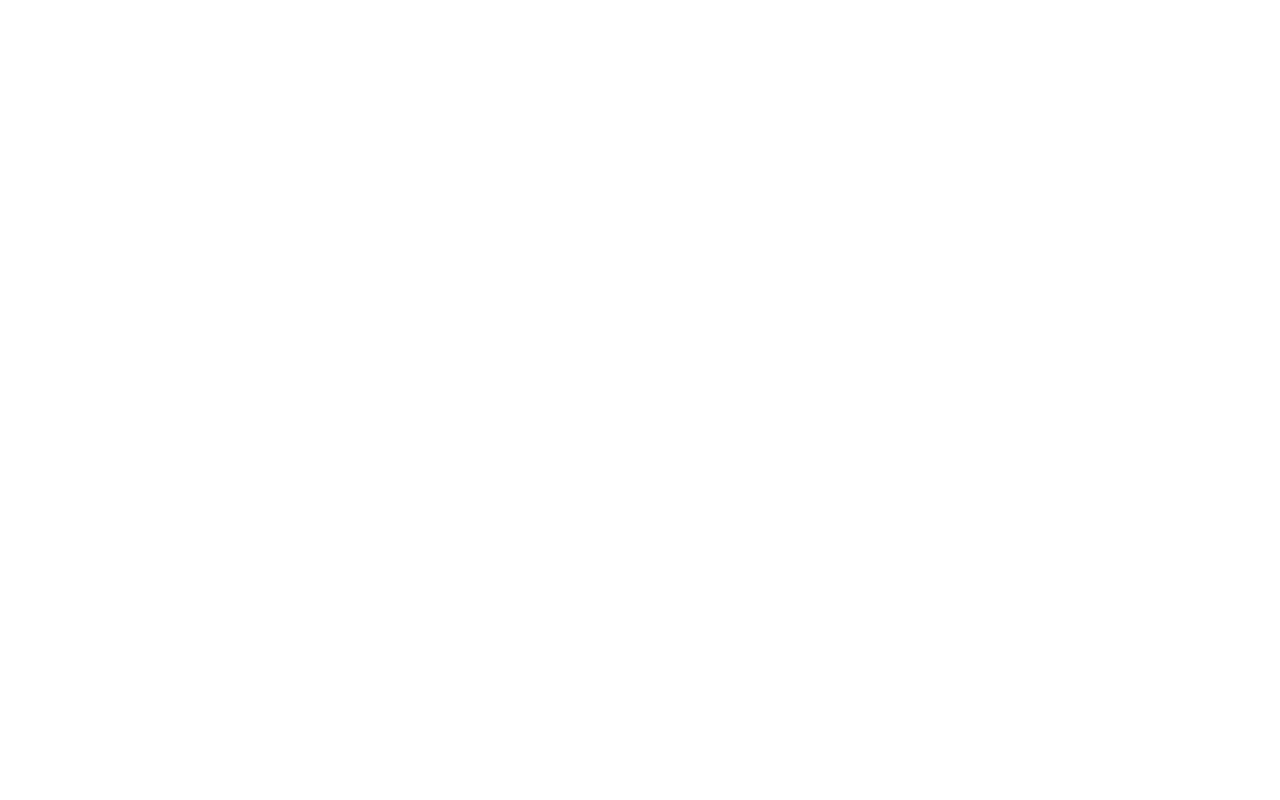
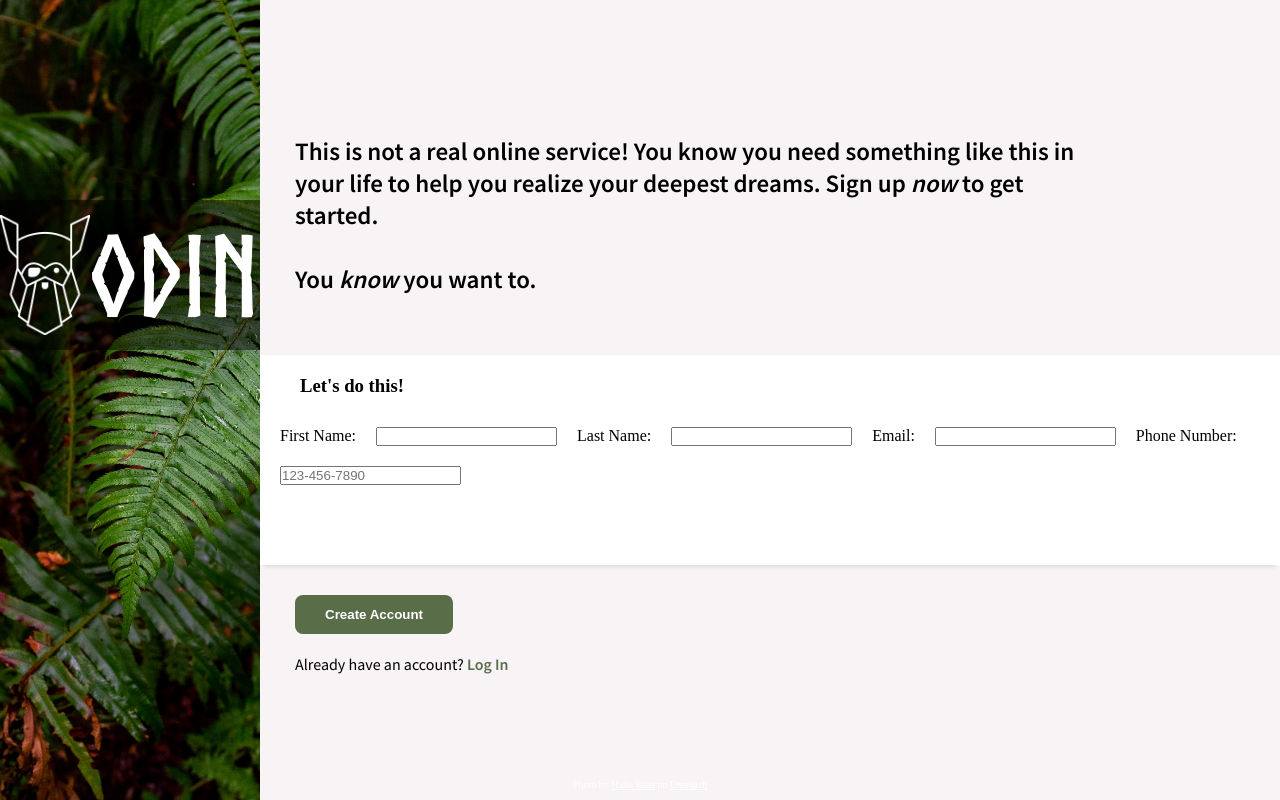
Before and after one commit to anyamittal08/sign-up-form, a plain HTML site: page index.html in a window 1280 px wide. Drawn offline with Linux system fonts and the light colour scheme; a web font is replaced by a local one.

Commit message:
sign up form. styling in place, layout needs some work

```diff
--- a/index.html
+++ b/index.html
@@ -4,9 +4,46 @@
     <meta charset="UTF-8">
     <meta http-equiv="X-UA-Compatible" content="IE=edge">
     <meta name="viewport" content="width=device-width, initial-scale=1.0">
+    <link href="styles.css" rel="stylesheet">
+    <link rel="preconnect" href="https://fonts.googleapis.com">
+    <link rel="preconnect" href="https://fonts.gstatic.com" crossorigin>
+    <link href="https://fonts.googleapis.com/css2?family=Ms+Madi&family=Source+Sans+Pro:wght@400;600&display=swap" rel="stylesheet">
     <title>Sign-up Form</title>
 </head>
 <body>
-
+    <main>
+        <section class="left-panel">
+            <div class="logo-bg">
+                <img src="odin-lined.png" alt="odin-logo">
+                <h1 class="odin">ODIN</h1>
+            </div>
+            <footer class="bg-credit">Photo by <a href="https://unsplash.com/@haliewestphoto">Halie West</a> on <a href="https://unsplash.com/">Unsplash</a></footer>
+        </section>
+        <section class="right-panel">
+            <div class="cta">
+                <p>This is not a real online service! You know you need something like this in your life to help you realize your deepest dreams. Sign up <em>now</em> to get started.</p> <br />
+                <p>You <em>know</em> you want to.</p>
+            </div>
+            <section class="form-container">
+                <h3> Let's do this!</h3>
+                <form action="#" method="post">
+                    <label for="first_name">First Name:</label>
+                    <input type="text" id="first_name">
+                    <label for="last_name">Last Name:</label>
+                    <input type="text" id="last_name">
+                    <label for="user-email">Email:</label>
+                    <input type="email" id="user-email">
+                    <label for="phone-number">Phone Number:</label>
+                    <input type="text" inputmode="numeric" id="phone-number" placeholder="123-456-7890" pattern="[0-9]*3-[0-9]*3-[0-9]*3" title="Please enter a valid phone number. Example: 000-000-0000">
+                </form>
+                <form></form>
+            </section>
+            <div class="btn-container">
+                <button>Create Account</button>
+                <p>Already have an account? <a href="#" class="log-in-link">Log In</a></p>
+            </div>
+        </section>
+    </main>
+    <script src="index.js"></script>
 </body>
 </html>
--- a/styles.css
+++ b/styles.css
@@ -0,0 +1,117 @@
+*{
+    margin: 0;
+    padding: 0;
+}
+
+@font-face {
+    font-family: 'Norse Bold';
+    src: url('Norse-Bold.otf');
+}
+
+
+main {
+    display: flex;
+}
+
+.right-panel {
+    text-align: center;
+    background-color: rgb(248,244,246);
+    padding: 35px;
+}
+
+.left-panel {
+    width: 33vw;
+    height: 100vh;
+    background: url('halie-west-25xggax4bSA-unsplash.jpeg');
+    background-size: cover;
+}
+
+.logo-bg {
+    background-color: rgba(0,0,0,0.5);
+    height: 150px;
+    width: 100%;
+    margin-top: 200px;
+    display: flex;
+    align-items: center;
+    justify-content: center;
+}
+
+img {
+    height: 80%;
+    object-fit: contain;
+}
+
+.odin {
+    font-size: 7rem;
+    color: white;
+    font-family: 'Norse Bold';
+    align-self: center;
+}
+
+.bg-credit {
+    width: 100%;
+    color: white;
+    font-size: 10px;
+    position: absolute;
+    bottom: 10px;
+    margin-left: auto;
+    margin-right: auto;
+    left: 0px;
+    text-align: center;
+}
+
+a {
+    color: white;
+}
+
+.form-container {
+    background-color: white;
+    box-shadow: 0 6px 4px -4px rgba(0, 0, 0, 0.1);
+    margin: 0 -35px;
+    padding: 20px;
+
+}
+
+form {
+    margin: 30px 0;
+    display: flex;
+    flex-wrap: wrap;
+    gap: 20px;
+}
+
+.cta {
+    margin: 100px 0px 60px 0px;
+    font-family: 'Source Sans Pro', sans-serif;
+    font-weight: 600;
+    text-align: left;
+    font-size: 25px;
+    padding-right: 150px;
+}
+
+h3 {
+    text-align: left;
+    padding-left: 20px;
+}
+
+.btn-container {
+    margin-top: 30px;
+    text-align: left;
+    font-family: 'Source Sans Pro', sans-serif;
+}
+
+button {
+    border: none;
+    color:white;
+    background-color: #596D48;
+    font-weight: 600;
+    padding: 12px 30px;
+    margin-bottom: 20px;
+    border-radius: 8px;
+    cursor: pointer;
+}
+
+.log-in-link {
+    color: #596D48;
+    text-decoration: none;
+    font-weight: 600;
+}
```
Also changed, not shown: Norse-Bold.otf (added), halie-west-25xggax4bSA-unsplash.jpeg (added), odin-lined.png (added).
